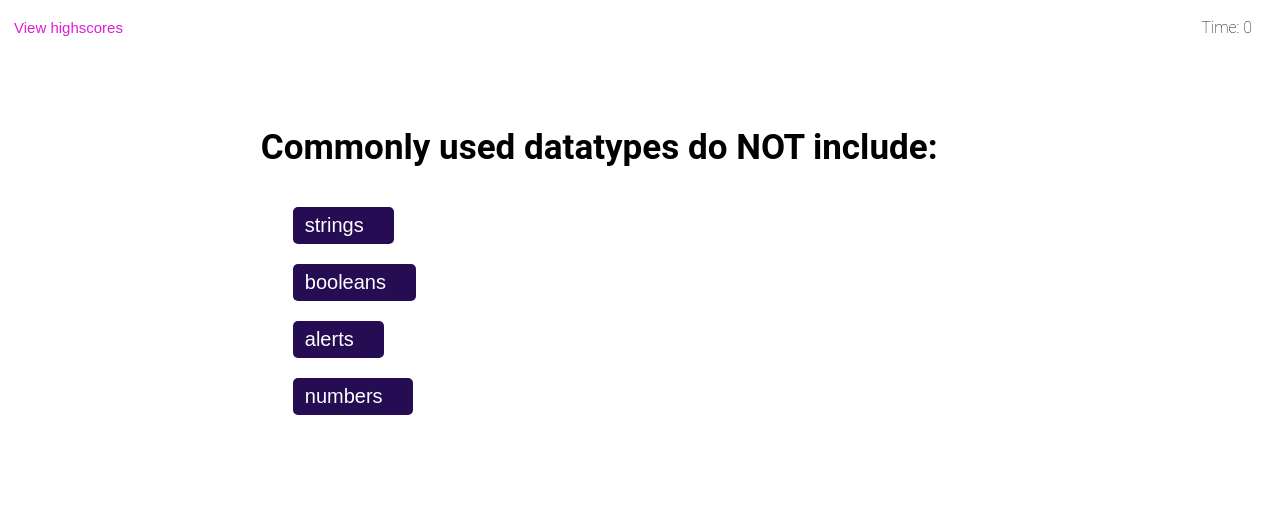
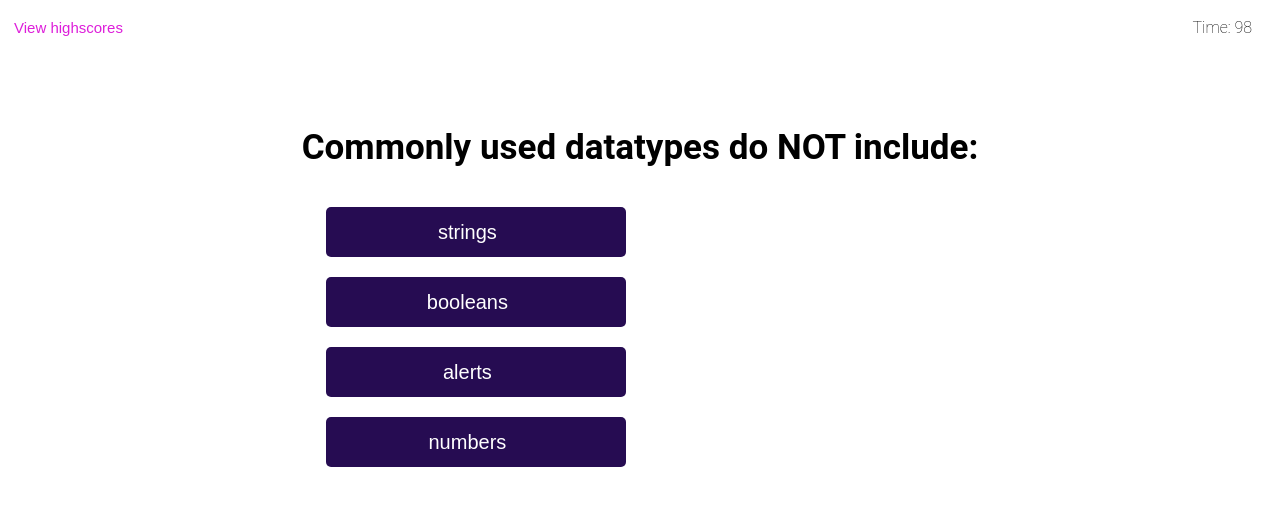
Before and after one commit to Valencia01/code-quiz, a plain HTML site: page index.html in a window 1280 px wide. Both pictures are taken after a click on the button "Start Quiz". Drawn offline with Linux system fonts and the light colour scheme.

Commit message:
Fixed the timer and added user input box for initals

```diff
--- a/assets/css/style.css
+++ b/assets/css/style.css
@@ -34,8 +34,8 @@ h2 {
 
 /* This formats the question header */
 #questionPlace {
-    text-align: left;
-    text-indent: 20%;
+    text-align: center;
+
     font-size: 35px;
     margin-top: 90px;
 }
@@ -70,8 +70,8 @@ p {
 ul {
 
     list-style-type: none;
-    text-align: left;
-    text-indent: 20%;
+    text-align: center;
+    text-indent: -30%;
 }
 
 /* This formats the buttons */
@@ -87,7 +87,10 @@ li button{
 
     color: white;
     background-color:rgb(38, 12, 82);
-    display: inline
+    display: inline;
+
+    height: 50px;
+    width: 300px;
 
 
 }
--- a/assets/js/script.js
+++ b/assets/js/script.js
@@ -14,10 +14,39 @@ var four = document.getElementById("four");
 
 //These are both the timer and choice by the user
 var choiceResult = document.getElementById("choiceResult");
-var timerElement = document.querySelector("timer");
+var timerElement = document.querySelector("#timer");
 
 //Global variable
 var x = 0;
+var timerCount = 0;
+
+var scoreInitals = JSON.parse(localStorage.getItem("initals")) || [];
+
+//An array of every question with their answers
+var questions = [
+  {
+    question: "Commonly used datatypes do NOT include:",
+    answers: ["strings", "booleans", "alerts", "numbers"],
+    correct: "alerts"
+  },
+  {
+    question: "A sequence of steps that must be taken to perform a task is called a(n):",
+    answers: ["function", "machine learning", "classes", "algorithm"],
+    correct: "algorithm"
+  },
+  {
+    question: "Which of the following variable types can hold a value of either true or false?",
+    answers: ["function", "boolean", "classes", "variable"],
+    correct: "boolean"
+  },
+  {
+    question: "Inside which HTML element do we put the JavaScript?",
+    answers: ["<javascript>", "<js>", "<scripting>", "<script>"],
+    correct: "<script>"
+  },
+]
+
+
 
 //This shows the scores page and hides everything else
 function theScores() {
@@ -26,6 +55,8 @@ function theScores() {
     highscorePage.style.display = "block";
     questionsPage.style.display = "none";
     choiceResult.style.display = "none";
+
+    clearInterval(timer);
 }
 
 //This shows the front page and hides everything else
@@ -34,38 +65,15 @@ function theFront() {
     highscorePage.style.display = "none";
     frontPage.style.display = "block";
     choiceResult.style.display = "none";
+    scorePage.style.display = "none";
 }
 
 //This shows the questions page and hides everything else
 function theQuestions() {
+
     frontPage.style.display = "none";
     questionsPage.style.display = "block";
 
-    timerCount = 75;
-
-    //This array holds the questions and answers along with the correct answer
-    var questions = [
-        {
-          question: "Commonly used datatypes do NOT include:",
-          answers: ["strings", "booleans", "alerts", "numbers"],
-          correct: "alerts"
-        },
-        {
-          question: "A sequence of steps that must be taken to perform a task is called a(n):",
-          answers: ["function", "machine learning", "classes", "algorithm"],
-          correct: "algorithm"
-        },
-        {
-          question: "Which of the following variable types can hold a value of either true or false?",
-          answers: ["function", "boolean", "classes", "variable"],
-          correct: "boolean"
-        },
-        {
-          question: "Inside which HTML element do we put the JavaScript?",
-          answers: ["<javascript>", "<js>", "<scripting>", "<script>"],
-          correct: "<script>"
-        },
-      ]
 
     //This replaces all the header and list with the question depending on the index given
     questionPlace.innerText = questions[x].question;
@@ -75,21 +83,32 @@ function theQuestions() {
     three.innerText = questions[x].answers[2];
     four.innerText = questions[x].answers[3];
 
-    theQuestions.getChoice(choice) = getChoice;
+}
 
-    //This is supposed to get user input and compare it to the correct answer
-    function getChoice(choice) {
+//This collects the highscores and initals then puts them into an object
+function saveHighscore() {
+  var inputInitals = document.querySelector("#userInput").value;
+  console.log(inputInitals);
 
-        if(choice.innerText == questions[x].correct) {
+  var userObject = {
+    initals: inputInitals,
+    score: timerCount
+  }
+  scoreInitals.push(userObject);
+  localStorage.setItem("score", JSON.stringify(scoreInitals));
+}
 
-          showCorrect();
-        }
-        else {
+//This gets user input and compare it to the correct answer
+function getChoice(event) {
 
-          showWrong();
-        }
+  if(event.target.innerHTML == questions[x].correct) {
 
-    }
+    showCorrect();
+  }
+  else {
+
+    showWrong();
+  }
 
 }
 
@@ -105,6 +124,7 @@ function showCorrect() {
 function showWrong() {
   choiceResult.innerText = "Wrong";
   x++;
+  timerCount = timerCount - 5;
 
   theQuestions();
 }
@@ -116,12 +136,24 @@ function startTimer() {
     timerCount--;
     timerElement.textContent = timerCount;
 
-    if (timerCount === 0) {
+    if (timerCount === 0 || x > questions.length - 1) {
 
       clearInterval(timer);
+
       endScreen();
     }
-  }, 7500);
+
+
+  }, 1000);
+}
+
+//This starts the quiz everytime the start button is pressed
+function startBtn() {
+
+  timerCount = 100;
+  startTimer();
+  x = 0;
+  theQuestions();
 }
 
 //This is the end screen that hides everything else
--- a/index.html
+++ b/index.html
@@ -15,7 +15,7 @@
 
     <header>
         <button onclick="theScores()" id="highscores">View highscores</button>
-        <h1>Time: <span id="timer">0</span></h1>
+        <h1>Time: <span id="timer">100</span></h1>
     </header>
 
     <!-- This is the front page and has the start button in view -->
@@ -27,7 +27,7 @@
         <p>Keep in mind that every wrong answer will result in reduced score and remaining time.</p>
 
        <!-- This is the start button it calls the questions function on click -->
-        <button onclick="theQuestions()" id="start">Start Quiz</button>
+        <button onclick="startBtn()" id="start">Start Quiz</button>
 
     </section>
 
@@ -45,10 +45,10 @@
 
 
         <ul>
-            <li><button onclick="showWrong()" id="one"></button></li>
-            <li><button onclick="showWrong()" id="two"></button></li>
-            <li><button onclick="showCorrect()" id="three"></button></li>
-            <li><button onclick="showWrong() /*getChoice(this.id)*/" id="four"></button></li>
+            <li><button onclick="getChoice(event)" id="one"></button></li>
+            <li><button onclick="getChoice(event)" id="two"></button></li>
+            <li><button onclick="getChoice(event)" id="three"></button></li>
+            <li><button onclick="getChoice(event)" id="four"></button></li>
         </ul>
 
 
@@ -57,6 +57,8 @@
     <!-- This is the end screen after the timer has run out -->
     <section id="scorePage">
         <h2>Your Score</h2>
+
+        <input id="userInput"><button onclick="saveHighscore()">Submit</button>
 
         <button onclick="theFront()" id="back">Back</button>
     </section>
```
